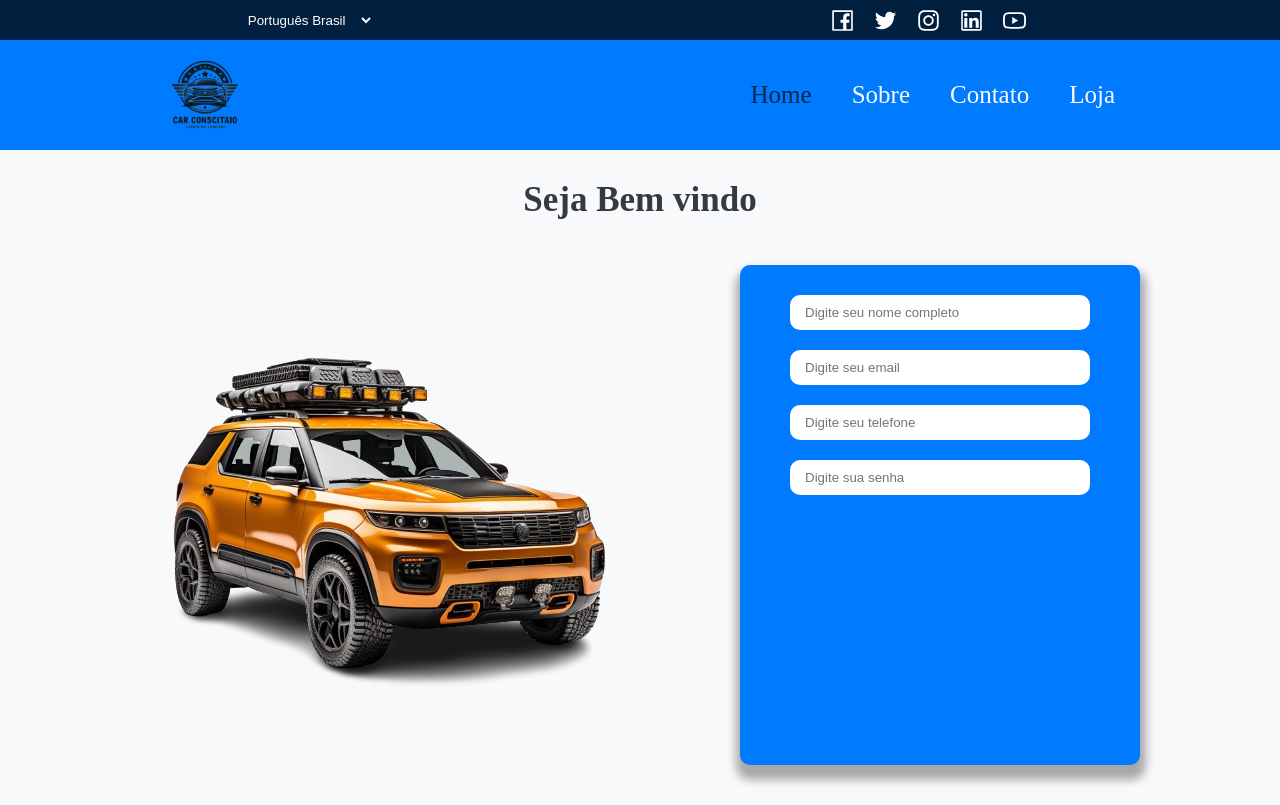
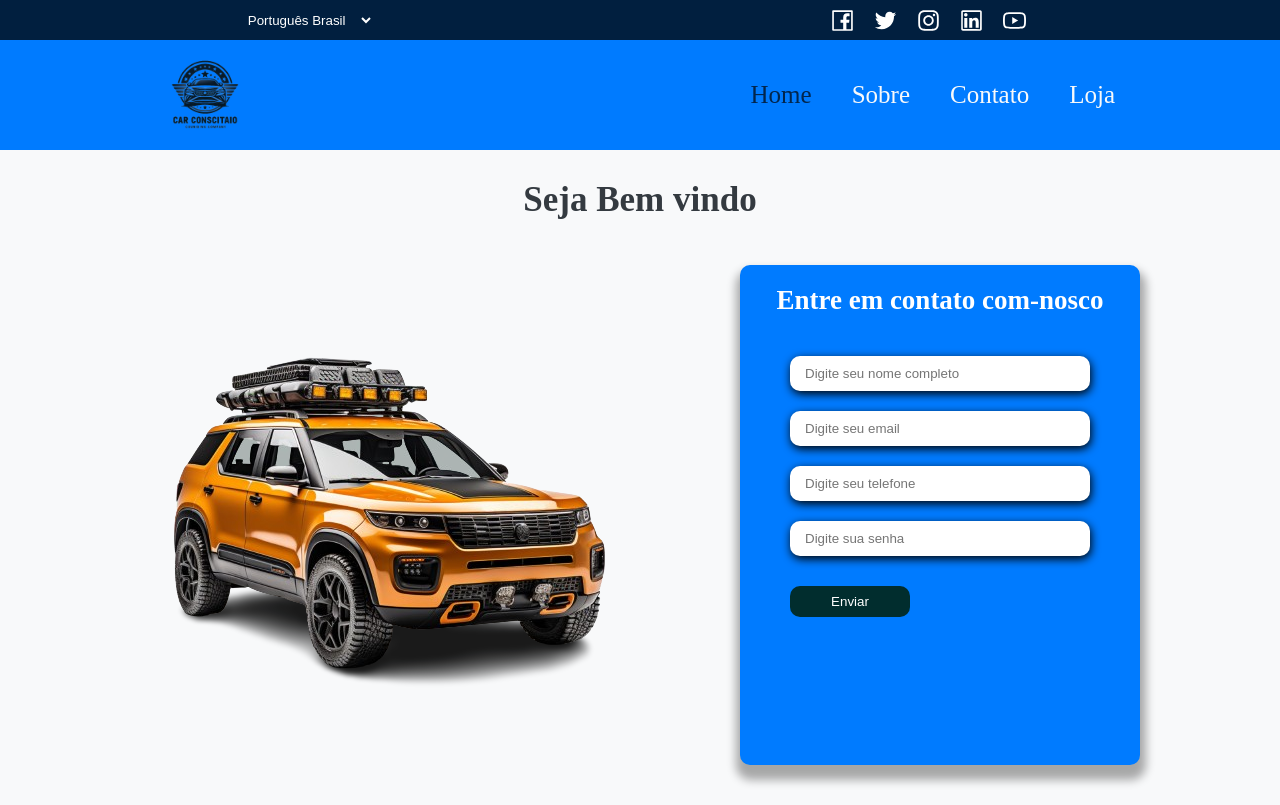
Before and after one commit to Matheus1415/Cocessionaria, a React (Create React App) app: page / in a window 1280 px wide. Built offline with nearby package versions, Linux system fonts and the light colour scheme.

Commit message:
Componente butão

```diff
--- /dev/null
+++ b/src/components/botao/Botao.jsx
@@ -0,0 +1,9 @@
+import { ButtonStyle } from './buttonStyle.jsx'
+
+export const Botao = ({ name}) =>{
+    return (
+        <ButtonStyle>
+            <button>{name}</button>
+        </ButtonStyle>
+    )
+}
--- /dev/null
+++ b/src/components/botao/buttonStyle.jsx
@@ -0,0 +1,15 @@
+import styled, {css} from "styled-components";
+
+export const ButtonStyle = styled.div`
+        width: 300px;
+        margin-top: 20px;
+    & > button{
+        width: 120px;
+        text-align: center;
+        padding: 8px 10px;
+        border: 0;
+        background-color: #012d2e;
+        color: white;
+        border-radius: 10px;
+    }
+`
--- a/src/components/form/FomrStyle.jsx
+++ b/src/components/form/FomrStyle.jsx
@@ -17,5 +17,13 @@ export const FomrStyle = styled.div`
             flex-direction: column;
         }
 
+        & > h1{
+            text-align: center;
+            margin-top: 10px;
+            padding: 10px;
+            color: white;
+            font-size: calc(${theme.fontSizes.large} + 2px);
+        }
+
     `}
 `;
--- a/src/components/form/form.jsx
+++ b/src/components/form/form.jsx
@@ -1,10 +1,13 @@
 import { FomrStyle } from './FomrStyle.jsx'
+import { Botao } from '../botao/Botao.jsx'
 
-export const Form = ({children}) =>{
+export const Form = ({children, titulo}) =>{
     return(
         <FomrStyle>
+            <h1>{titulo}</h1>
             <form action="">
                 {children}
+                <Botao name="Enviar"/>
             </form>
         </FomrStyle>
     )
--- a/src/components/input/InputStyle.jsx
+++ b/src/components/input/InputStyle.jsx
@@ -2,7 +2,7 @@ import styled,{css} from "styled-components";
 
 export const InputStyle = styled.div`
     ${({theme}) => css`
-        & > input{
+        & > input, #text, #email, #tel, #senha{
             width: 300px !important;
             margin: 10px 0;
             max-width: 400px;
@@ -12,7 +12,7 @@ export const InputStyle = styled.div`
             border-radius: 10px;
         }
 
-        & > input:focus{
+        & > input:focus, #text, #email, #tel, #senha{
             outline: none;
             box-shadow: 1px 3px 10px  rgba(0,0,0,1.7);
         }
--- a/src/page/home/Home.jsx
+++ b/src/page/home/Home.jsx
@@ -23,11 +23,11 @@ export const Home = () => {
                 <Caixa>
                     <SectionPadrao titulo="Seja Bem vindo">
                         <img src={require("../../assent/Bg-carro.png")} alt="" />
-                        <Form>
+                        <Form titulo="Entre em contato com-nosco">
                             <Input type="text" idType="text" placeholder="Digite seu nome completo"/>
-                            <Input type="email" idType="text" placeholder="Digite seu email"/>
-                            <Input type="tel" idType="text" placeholder="Digite seu telefone"/>
-                            <Input type="password" idType="text" placeholder="Digite sua senha"/>
+                            <Input type="email" idType="email" placeholder="Digite seu email"/>
+                            <Input type="tel" idType="tel" placeholder="Digite seu telefone"/>
+                            <Input type="password" idType="senha" placeholder="Digite sua senha"/>
                         </Form>
                     </SectionPadrao>
                 </Caixa>
```
